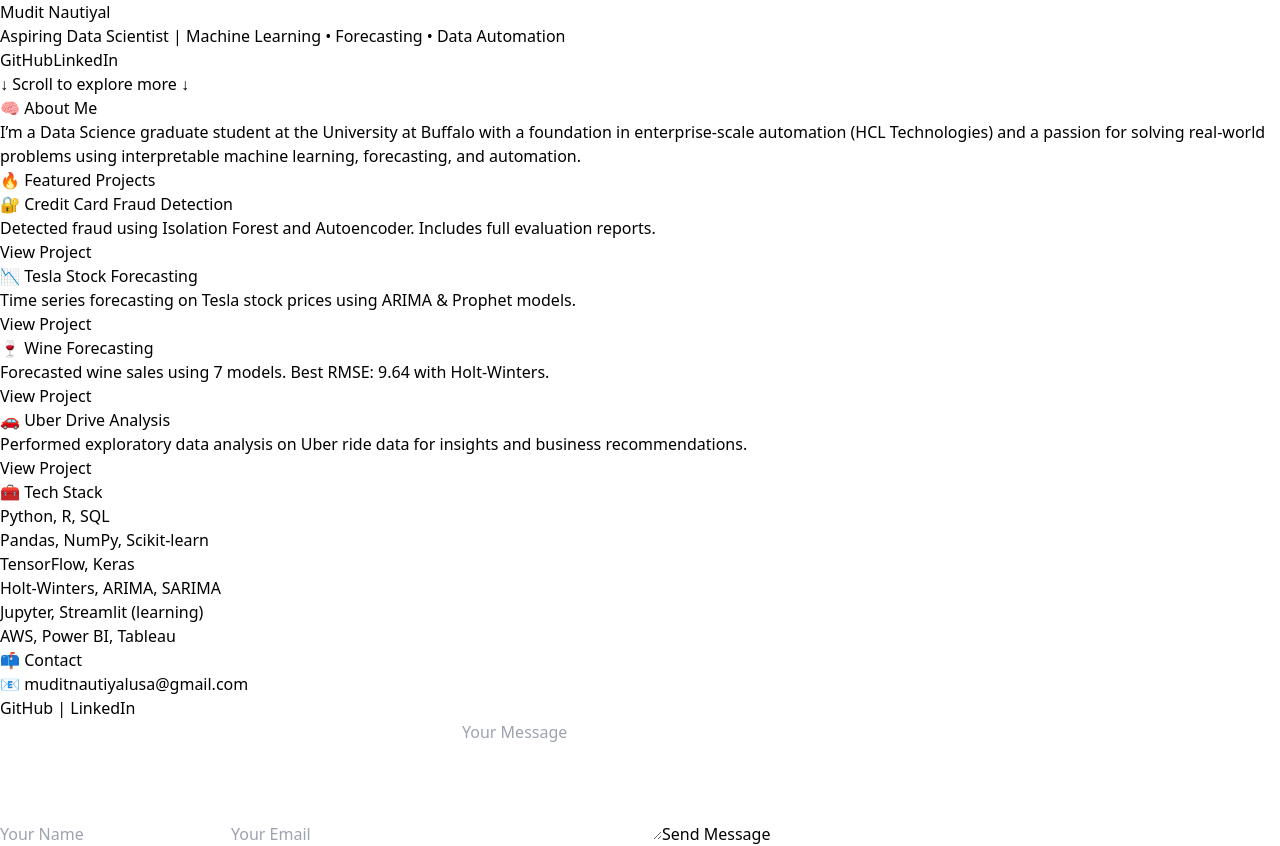
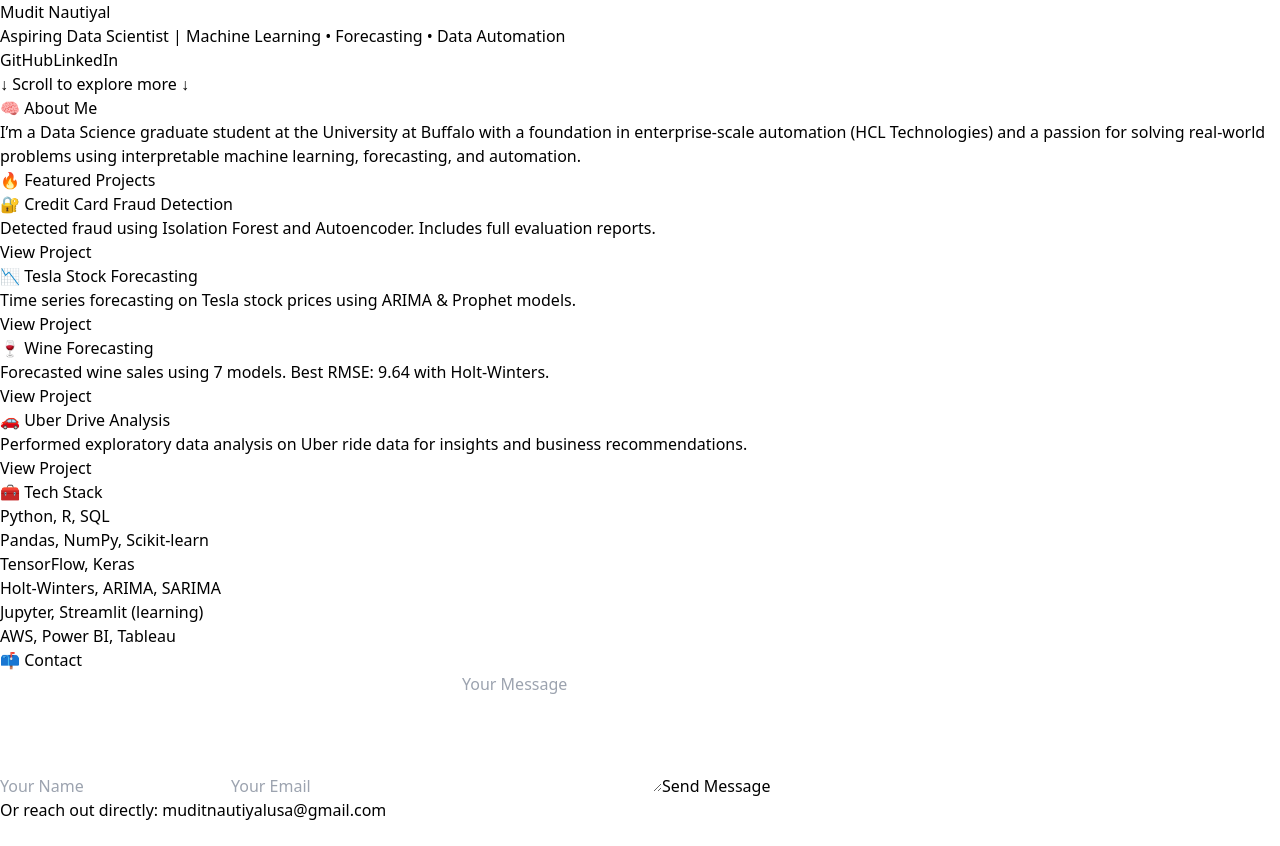
Before and after one commit to MuditNautiyal-21/muditnautiyal-portfolio, a React (Vite) app: page / in a window 1280 px wide. After the commit the page ends 822 px from the top, so only its background shows below. Built offline with nearby package versions, Linux system fonts and the light colour scheme.

Commit message:
Integrated Forms - Updated

```diff
--- a/src/App.jsx
+++ b/src/App.jsx
@@ -84,13 +84,10 @@ export default function App() {
       {/* Contact */}
       <section className="px-8 py-16 text-center">
         <h2 className="text-3xl font-semibold mb-4">📫 Contact</h2>
-        <p className="text-gray-300 mb-2">📧 muditnautiyalusa@gmail.com</p>
-        <p className="text-blue-400 underline mb-6">
-          <a href="https://github.com/MuditNautiyal-21">GitHub</a> | <a href="https://linkedin.com/in/mudit-nautiyal">LinkedIn</a>
-        </p>
 
-        <form name="contact" method="POST" data-netlify="true" className="grid gap-4 max-w-md mx-auto mt-8">
+        <form name="contact" method="POST" data-netlify="true" netlify className="grid gap-4 max-w-md mx-auto mt-8">
           <input type="hidden" name="form-name" value="contact" />
+          <input type="hidden" name="redirect" value="/thank-you.html" />
 
           <input
             type="text"
@@ -123,6 +120,10 @@ export default function App() {
             Send Message
           </button>
         </form>
+
+        <p className="text-gray-500 mt-6">
+          Or reach out directly: <a href="mailto:muditnautiyalusa@gmail.com" className="text-blue-400 underline">muditnautiyalusa@gmail.com</a>
+        </p>
       </section>
     </main>
   );
```
